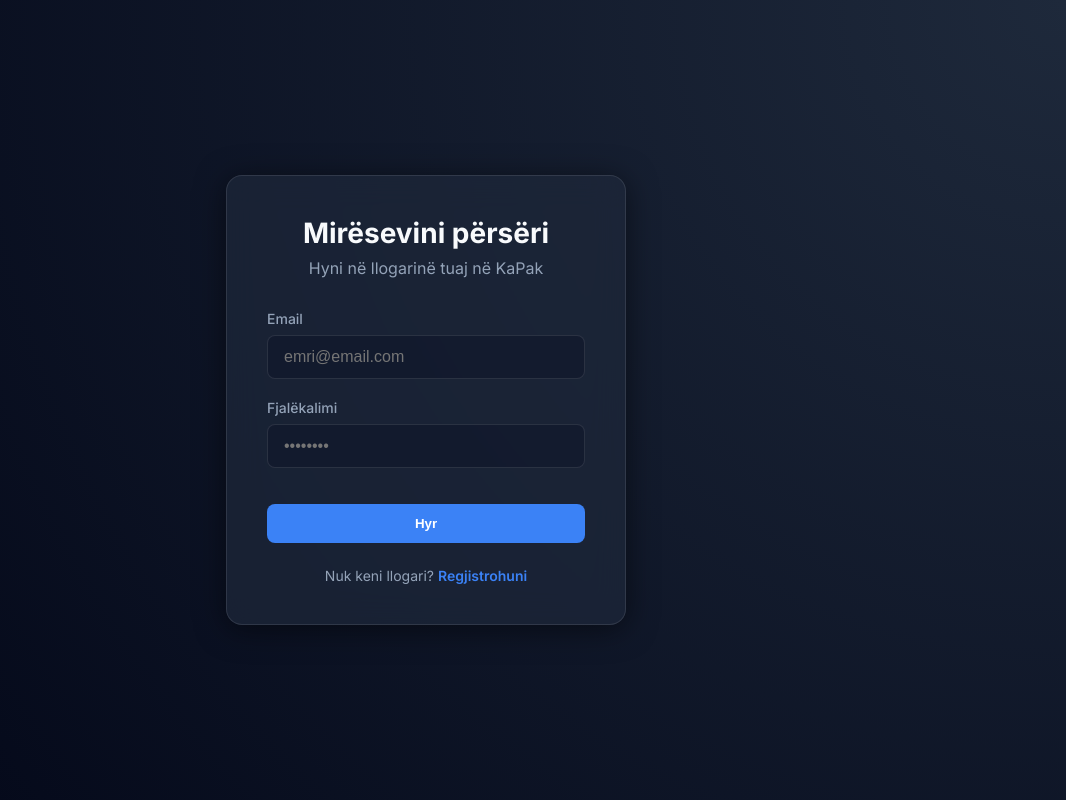
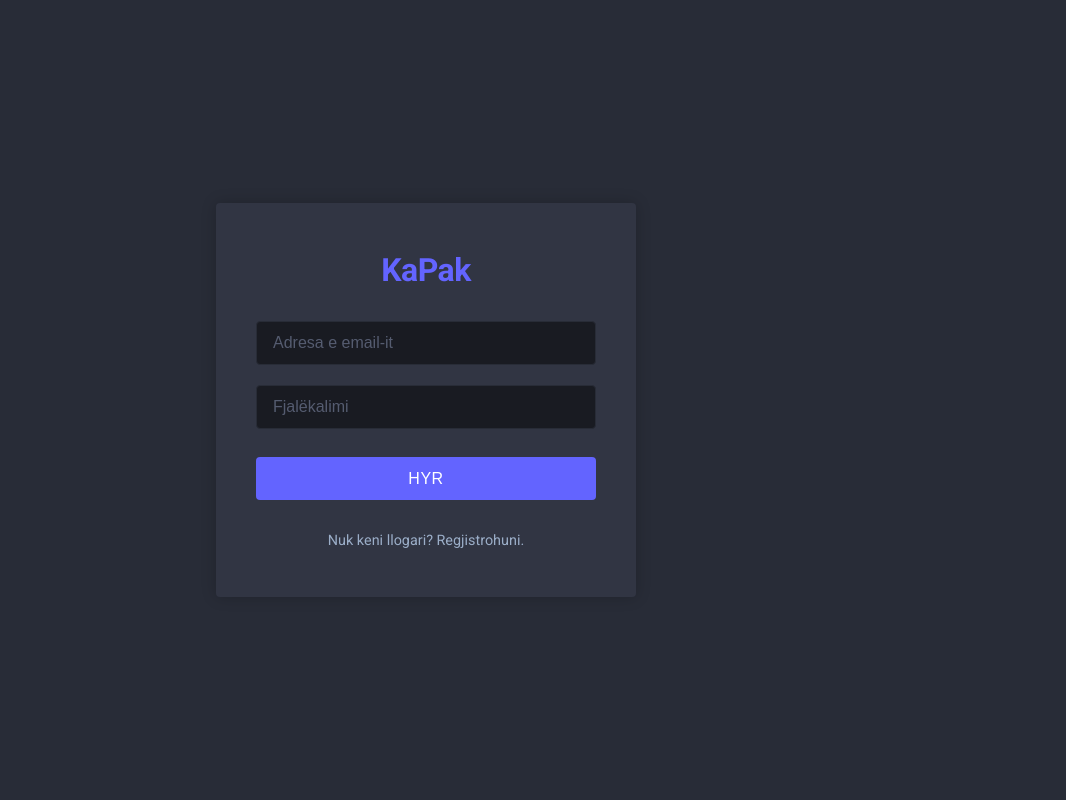
Before and after one commit to enisshabani/Social-Feed-App-Frontend, a React (Vite) app: page /login in a window 1280 px wide. Shown: the whole page, without its empty margins (214-1280 px from the left). Built offline with nearby package versions, Linux system fonts and the light colour scheme.

Commit message:
Update login and signup UI

```diff
--- a/src/pages/Login.tsx
+++ b/src/pages/Login.tsx
@@ -37,44 +37,41 @@ const Login: React.FC = () => {
 
   return (
     <div style={{ display: 'flex', justifyContent: 'center', alignItems: 'center', minHeight: '100vh', width: '100%' }}>
-      <div className="glass-panel" style={{ padding: '2.5rem', width: '100%', maxWidth: '400px', textAlign: 'center' }}>
-        <h1 style={{ marginBottom: '0.5rem', fontSize: '1.75rem', fontWeight: 'bold' }}>Mirësevini përsëri</h1>
-        <p style={{ color: 'var(--text-muted)', marginBottom: '2rem' }}>Hyni në llogarinë tuaj në KaPak</p>
+      <div className="mastodon-panel" style={{ padding: '3rem 2.5rem', width: '100%', maxWidth: '420px' }}>
+        <div className="mastodon-logo">KaPak</div>
 
         <form onSubmit={handleLogin}>
           <div className="input-group">
-            <label htmlFor="email">Email</label>
             <input
               type="email"
               id="email"
               value={email}
               onChange={(e) => setEmail(e.target.value)}
-              placeholder="emri@email.com"
+              placeholder="Adresa e email-it"
               required
             />
           </div>
 
           <div className="input-group">
-            <label htmlFor="password">Fjalëkalimi</label>
             <input
               type="password"
               id="password"
               value={password}
               onChange={(e) => setPassword(e.target.value)}
-              placeholder="••••••••"
+              placeholder="Fjalëkalimi"
               required
             />
           </div>
 
-          {error && <div className="error-message" style={{ marginBottom: '1rem' }}>{error}</div>}
+          {error && <div className="error-message">{error}</div>}
 
-          <button type="submit" className="btn-primary" style={{ marginTop: '1rem' }}>
+          <button type="submit" className="btn-primary" style={{ marginTop: '0.5rem' }}>
             Hyr
           </button>
         </form>
 
-        <div style={{ marginTop: '1.5rem', fontSize: '0.875rem', color: 'var(--text-muted)' }}>
-          Nuk keni llogari? <Link to="/register" style={{ fontWeight: '600' }}>Regjistrohuni</Link>
+        <div style={{ marginTop: '2rem', textAlign: 'center', fontSize: '0.9rem' }}>
+          <Link to="/register" style={{ color: 'var(--text-muted)' }}>Nuk keni llogari? Regjistrohuni.</Link>
         </div>
       </div>
     </div>
--- a/src/pages/Register.tsx
+++ b/src/pages/Register.tsx
@@ -30,56 +30,52 @@ const Register: React.FC = () => {
 
   return (
     <div style={{ display: 'flex', justifyContent: 'center', alignItems: 'center', minHeight: '100vh', width: '100%' }}>
-      <div className="glass-panel" style={{ padding: '2.5rem', width: '100%', maxWidth: '400px', textAlign: 'center' }}>
-        <h1 style={{ marginBottom: '0.5rem', fontSize: '1.75rem', fontWeight: 'bold' }}>Krijoni Llogari</h1>
-        <p style={{ color: 'var(--text-muted)', marginBottom: '2rem' }}>Bashkohuni me KaPak sot!</p>
+      <div className="mastodon-panel" style={{ padding: '3rem 2.5rem', width: '100%', maxWidth: '420px' }}>
+        <div className="mastodon-logo">KaPak</div>
 
         <form onSubmit={handleRegister}>
           <div className="input-group">
-            <label htmlFor="username">Username</label>
             <input
               type="text"
               id="username"
               value={username}
               onChange={(e) => setUsername(e.target.value)}
-              placeholder="p.sh. albani123"
+              placeholder="Username"
               required
             />
           </div>
 
           <div className="input-group">
-            <label htmlFor="email">Email</label>
             <input
               type="email"
               id="email"
               value={email}
               onChange={(e) => setEmail(e.target.value)}
-              placeholder="emri@email.com"
+              placeholder="Adresa e email-it"
               required
             />
           </div>
 
           <div className="input-group">
-            <label htmlFor="password">Fjalëkalimi</label>
             <input
               type="password"
               id="password"
               value={password}
               onChange={(e) => setPassword(e.target.value)}
-              placeholder="Të paktën 6 karaktere"
+              placeholder="Fjalëkalimi"
               required
             />
           </div>
 
-          {error && <div className="error-message" style={{ marginBottom: '1rem' }}>{error}</div>}
+          {error && <div className="error-message">{error}</div>}
 
-          <button type="submit" className="btn-primary" style={{ marginTop: '1rem' }}>
+          <button type="submit" className="btn-primary" style={{ marginTop: '0.5rem' }}>
             Regjistrohu
           </button>
         </form>
 
-        <div style={{ marginTop: '1.5rem', fontSize: '0.875rem', color: 'var(--text-muted)' }}>
-          Keni tashmë llogari? <Link to="/login" style={{ fontWeight: '600' }}>Hyni këtu</Link>
+        <div style={{ marginTop: '2rem', textAlign: 'center', fontSize: '0.9rem' }}>
+          <Link to="/login" style={{ color: 'var(--text-muted)' }}>Keni tashmë llogari? Hyni këtu.</Link>
         </div>
       </div>
     </div>
--- a/src/styles/globals.css
+++ b/src/styles/globals.css
@@ -1,15 +1,16 @@
-@import url('https://fonts.googleapis.com/css2?family=Inter:wght@300;400;500;600;700&display=swap');
+@import url('https://fonts.googleapis.com/css2?family=Roboto:wght@300;400;500;700&display=swap');
 
 :root {
-  --bg-dark: #0f172a;
-  --bg-darker: #020617;
-  --primary: #3b82f6;
-  --primary-hover: #2563eb;
-  --text-main: #f8fafc;
-  --text-muted: #94a3b8;
-  --glass-bg: rgba(30, 41, 59, 0.7);
-  --glass-border: rgba(255, 255, 255, 0.1);
-  --error: #ef4444;
+  /* Mastodon Palette */
+  --bg-dark: #282c37;
+  --bg-form: #313543;
+  --primary: #6364ff;
+  --primary-hover: #563acc;
+  --text-main: #ffffff;
+  --text-muted: #9baec8;
+  --bg-input: #191b22;
+  --border-input: #282c37;
+  --error: #df405a;
 }
 
 * {
@@ -19,8 +20,8 @@
 }
 
 body {
-  font-family: 'Inter', sans-serif;
-  background: radial-gradient(circle at top right, #1e293b, var(--bg-darker));
+  font-family: 'Roboto', sans-serif;
+  background: var(--bg-dark);
   color: var(--text-main);
   min-height: 100vh;
   display: flex;
@@ -35,33 +36,42 @@ a {
 
 a:hover {
   color: var(--primary-hover);
+  text-decoration: underline;
 }
 
-.glass-panel {
-  background: var(--glass-bg);
-  backdrop-filter: blur(16px);
-  -webkit-backdrop-filter: blur(16px);
-  border: 1px solid var(--glass-border);
-  border-radius: 16px;
-  box-shadow: 0 4px 30px rgba(0, 0, 0, 0.5);
+/* Mastodon Panel Style */
+.mastodon-panel {
+  background: var(--bg-form);
+  border-radius: 4px;
+  box-shadow: 0 0 15px rgba(0, 0, 0, 0.2);
+}
+
+.mastodon-logo {
+  font-size: 2rem;
+  font-weight: 700;
+  color: var(--primary);
+  text-align: center;
+  margin-bottom: 2rem;
+  letter-spacing: -0.5px;
 }
 
 .btn-primary {
   background: var(--primary);
   color: white;
   border: none;
-  padding: 0.75rem 1.5rem;
-  border-radius: 8px;
-  font-weight: 600;
+  padding: 0.8rem 1.5rem;
+  border-radius: 4px;
+  font-size: 1rem;
+  font-weight: 500;
   cursor: pointer;
-  transition: all 0.2s ease;
+  transition: background-color 0.2s ease;
   width: 100%;
+  text-transform: uppercase;
+  letter-spacing: 0.5px;
 }
 
 .btn-primary:hover {
   background: var(--primary-hover);
-  transform: translateY(-1px);
-  box-shadow: 0 4px 12px rgba(59, 130, 246, 0.3);
 }
 
 .input-group {
@@ -80,9 +90,9 @@ a:hover {
 .input-group input {
   width: 100%;
   padding: 0.75rem 1rem;
-  background: rgba(15, 23, 42, 0.6);
-  border: 1px solid var(--glass-border);
-  border-radius: 8px;
+  background: var(--bg-input);
+  border: 1px solid var(--border-input);
+  border-radius: 4px;
   color: var(--text-main);
   font-size: 1rem;
   transition: all 0.2s ease;
@@ -91,12 +101,19 @@ a:hover {
 .input-group input:focus {
   outline: none;
   border-color: var(--primary);
-  box-shadow: 0 0 0 2px rgba(59, 130, 246, 0.2);
+  box-shadow: 0 0 0 2px rgba(99, 100, 255, 0.2);
+}
+
+.input-group input::placeholder {
+  color: #555c70;
 }
 
 .error-message {
   color: var(--error);
   font-size: 0.875rem;
-  margin-top: 0.5rem;
+  margin-bottom: 1rem;
   text-align: center;
+  background: rgba(223, 64, 90, 0.1);
+  padding: 0.5rem;
+  border-radius: 4px;
 }
```
